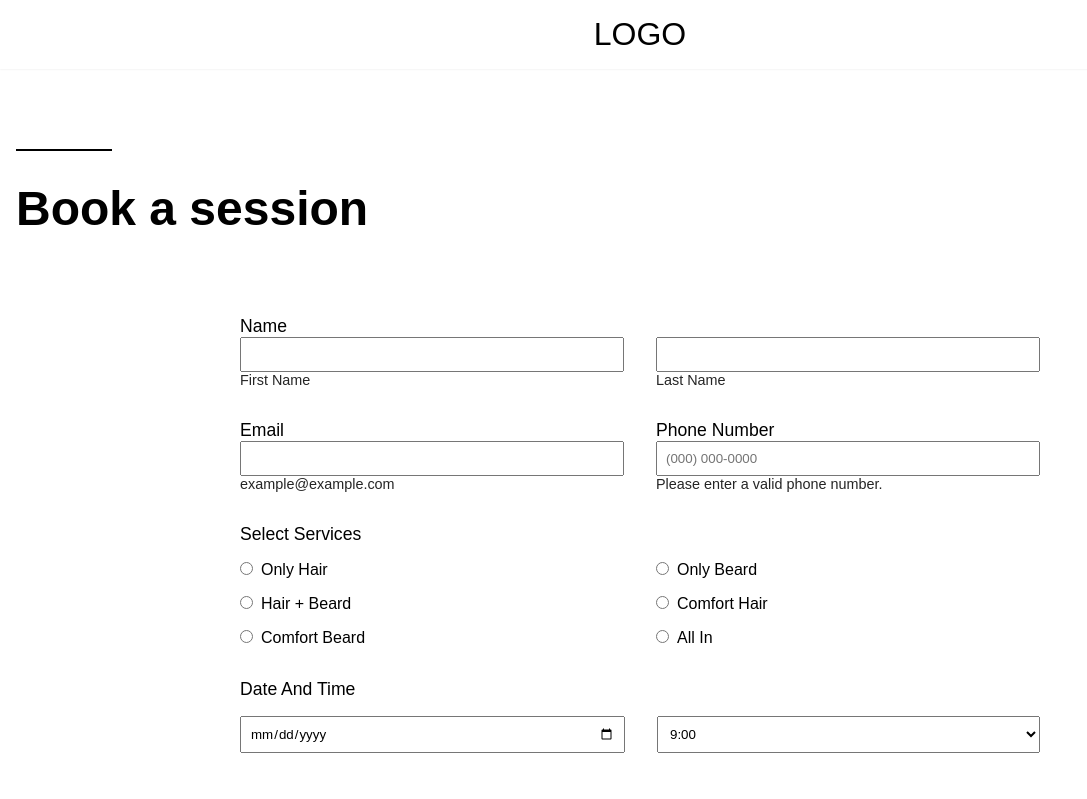
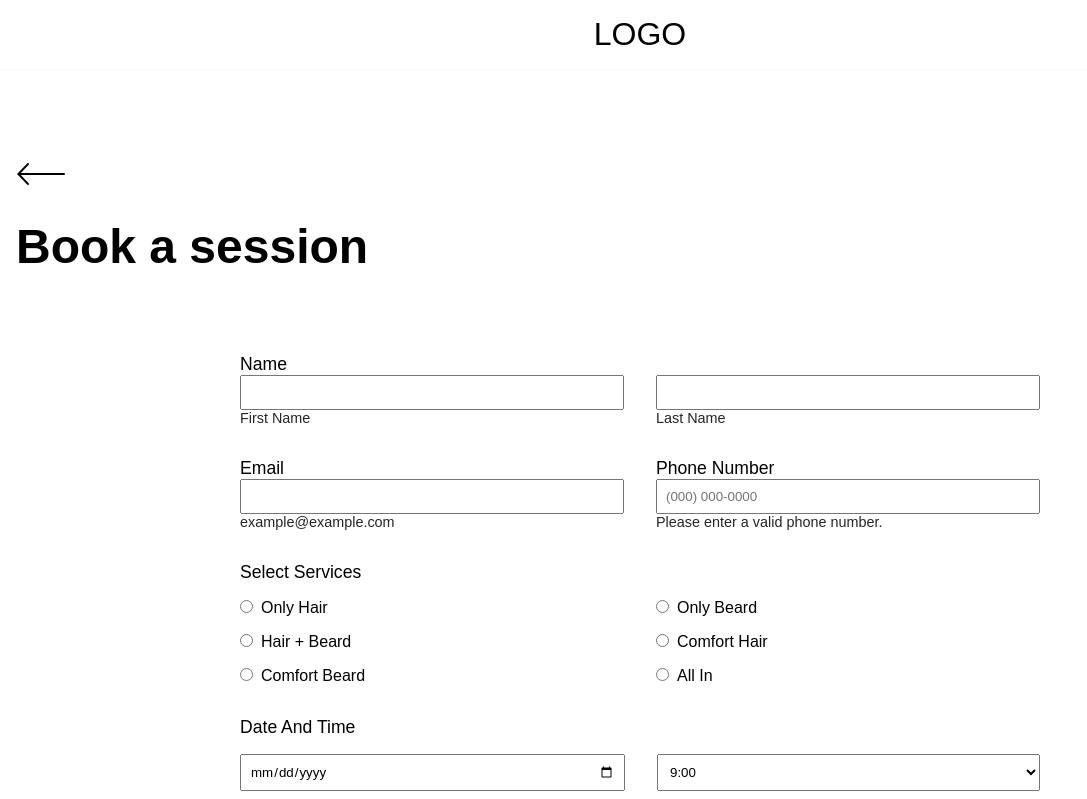
Before and after one commit to pkorneev/Barbershop-commerce, a React (Vite) app: page /reservation in a window 1280 px wide. Shown: the top 799 px of the page, without its empty margins (0-1087 px from the left). Built offline with nearby package versions, Linux system fonts and the light colour scheme.

Commit message:
small fix

```diff
--- a/src/components/reservation/Reservation.jsx
+++ b/src/components/reservation/Reservation.jsx
@@ -3,7 +3,9 @@ import ReservationHeader from "./ReservationHeader";
 import Wrapper from "../../UI/Wrapper";
 import Footer from "../Footer";
 import Form from "./Form";
-import Line from "../../UI/Line";
+import { Link } from "react-router-dom";
+import { motion } from "framer-motion";
+import arrowImg from "../../assets/arrow.png";
 const Reservation = () => {
   return (
     <div className={styles.reservationWrapper}>
@@ -11,7 +13,16 @@ const Reservation = () => {
       <div className={styles.margin}></div>
       <Wrapper>
         <div className={styles.reservationContent}>
-          <Line />
+          <Link to="/">
+            <motion.img
+              initial={{ opacity: 0, x: -60 }}
+              animate={{ opacity: 1, x: 0 }}
+              transition={{ duration: 0.6, type: "spring" }}
+              src={arrowImg}
+              alt="Back"
+              className={styles.img}
+            />
+          </Link>
           <h2>Book a session</h2>
           <Form />
         </div>
--- a/src/components/reservation/Reservation.module.css
+++ b/src/components/reservation/Reservation.module.css
@@ -4,6 +4,7 @@
 }
 .reservationContent{
     margin-top: var(--marginInsideSections);
+    position: relative;
 }
 .reservationContent h2{
     margin-top: 1rem;
--- a/src/components/reservation/ReservationHeader.jsx
+++ b/src/components/reservation/ReservationHeader.jsx
@@ -1,6 +1,7 @@
 import styles from "./ReservationHeader.module.css";
 import { Link } from "react-router-dom";
 import { motion } from "framer-motion";
+
 const ReservationHeader = () => {
   return (
     <motion.header
--- a/src/components/reservation/ReservationHeader.module.css
+++ b/src/components/reservation/ReservationHeader.module.css
@@ -11,8 +11,10 @@
     box-shadow: 0px 0px 2px 0px rgba(220, 220, 220, 0.75);
     display: flex;
     justify-content: center;
+    align-items: center;
     padding: 1rem 0;
 }
+
 .logo{
     text-decoration: none;
     color: black;
```
Also changed, not shown: src/assets/arrow.png (added).
